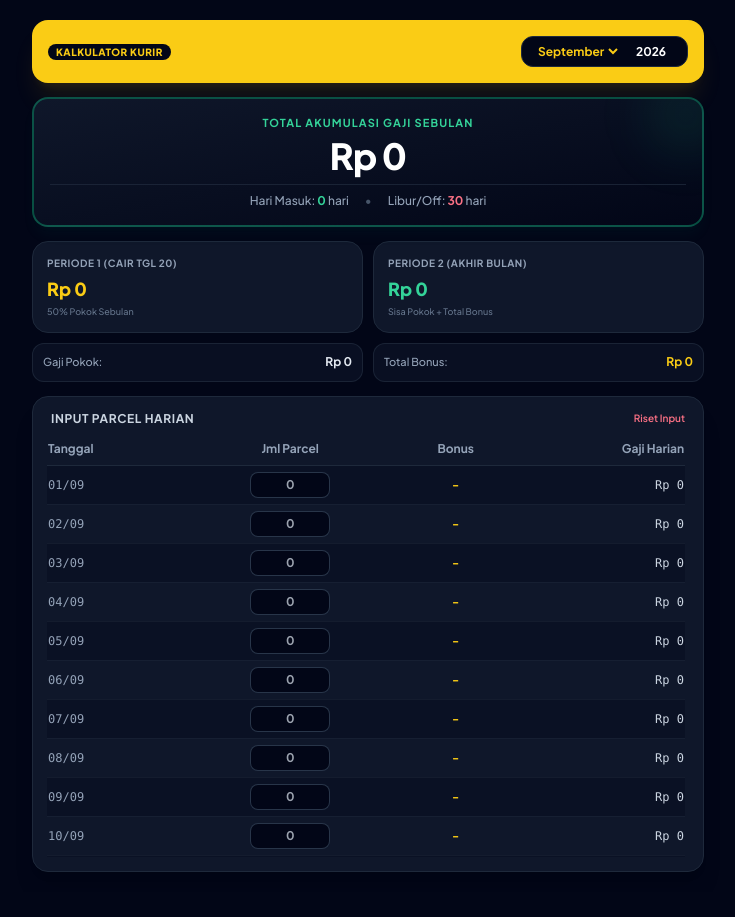
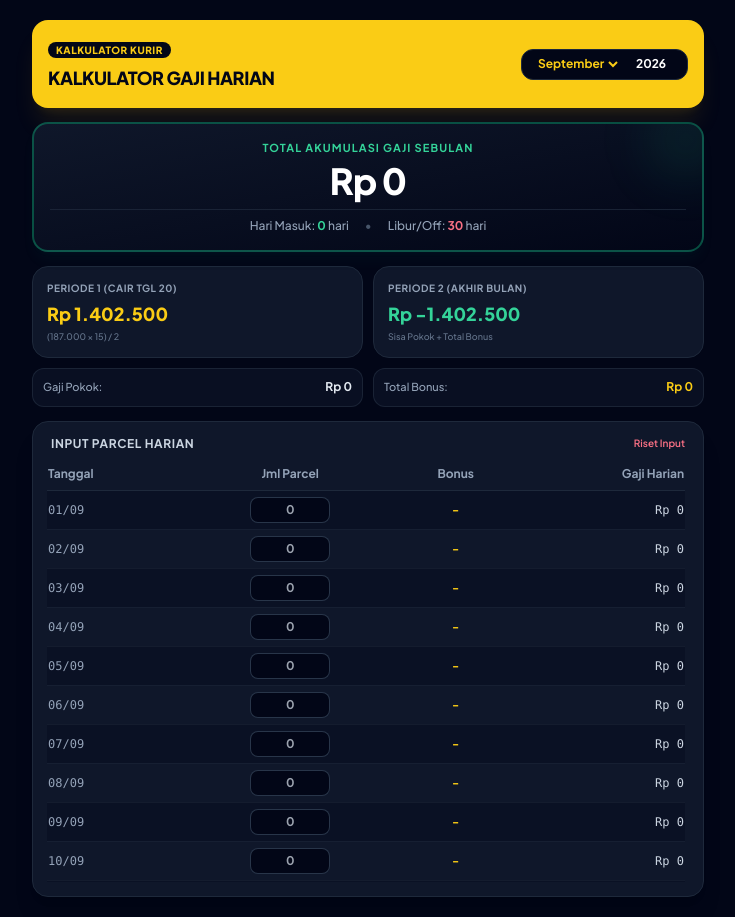
Before and after one commit to rendygalangwidjaja-code/Kalkulator-Kurir-, a website: page index.html in a window 1280 px wide. Shown: the whole page, without its empty margins (272-1007 px from the left). Before the commit the page ends 892 px from the top, so only its background shows below. Drawn offline with nearby package versions, Linux system fonts and the light colour scheme.

Commit message:
Update index.html

```diff
--- a/index.html
+++ b/index.html
@@ -16,14 +16,13 @@
   </style>
 </head>
 <body class="bg-slate-950 text-slate-100 min-h-screen p-3 sm:p-5 flex justify-center items-start">
-
   <div class="max-w-2xl w-full space-y-3.5">
 
-    <!-- Header Utama (Eye-Catching Yellow) -->
+    <!-- Header Utama -->
     <div class="bg-yellow-400 text-slate-950 rounded-2xl p-4 shadow-xl shadow-yellow-500/10 flex flex-col sm:flex-row justify-between items-start sm:items-center gap-3">
       <div>
         <span class="text-[10px] font-extrabold uppercase tracking-wider bg-slate-950 text-yellow-400 px-2 py-0.5 rounded-full">Kalkulator Kurir</span>
-        <h1 class="text-lg font-black tracking-tight mt-1 uppercase"></h1>
+        <h1 class="text-lg font-black tracking-tight mt-1 uppercase">Kalkulator Gaji Harian</h1>
       </div>
 
       <!-- Selector Bulan & Tahun -->
@@ -46,7 +45,7 @@
       </div>
     </div>
 
-    <!-- GRAND TOTAL (Fokus Utama Eye-Catching) -->
+    <!-- GRAND TOTAL -->
     <div class="bg-gradient-to-br from-slate-900 to-slate-950 border-2 border-emerald-500/40 rounded-2xl p-4 text-center shadow-lg shadow-emerald-500/5 relative overflow-hidden">
       <div class="absolute -right-6 -top-6 w-20 h-20 bg-emerald-500/10 rounded-full blur-xl"></div>
       <p class="text-[11px] font-bold text-emerald-400 uppercase tracking-widest">Total Akumulasi Gaji Sebulan</p>
@@ -65,7 +64,7 @@
       <div class="bg-slate-900 border border-slate-800 rounded-2xl p-3.5 flex flex-col justify-between">
         <p class="text-[10px] font-bold text-slate-400 uppercase tracking-wider">Periode 1 (Cair Tgl 20)</p>
         <p id="displayP1" class="text-lg font-black text-yellow-400 mt-1">Rp 0</p>
-        <p class="text-[9px] text-slate-500 mt-0.5">50% Pokok Sebulan</p>
+        <p class="text-[9px] text-slate-500 mt-0.5">(187.000 × 15) / 2</p>
       </div>
 
       <!-- Periode 2 -->
@@ -234,8 +233,12 @@
 
       const offDays = totalDays - workDays;
 
-      const p1Salary = totalBase / 2;
+      // Rumus Periode 1: (187000 * 15) / 2 = Rp 1.402.500
+      const p1Salary = (DAILY_RATE * 15) / 2;
+
+      // Rumus Periode 2: Sisa Gaji Pokok + Total Bonus
       const p2Salary = (totalBase - p1Salary) + totalBonus;
+
       const grandTotal = totalBase + totalBonus;
 
       document.getElementById('displayTotalBonus').innerText = `Rp ${totalBonus.toLocaleString('id-ID')}`;
```
